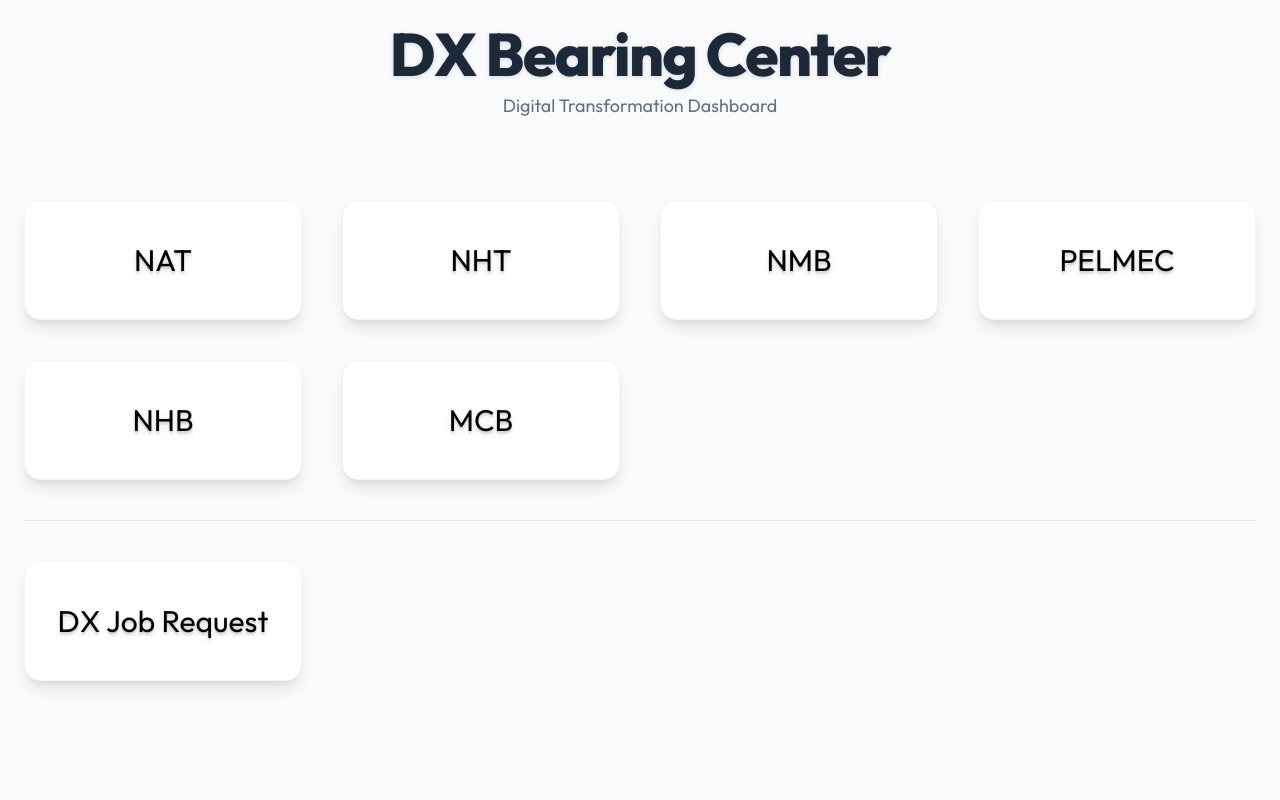
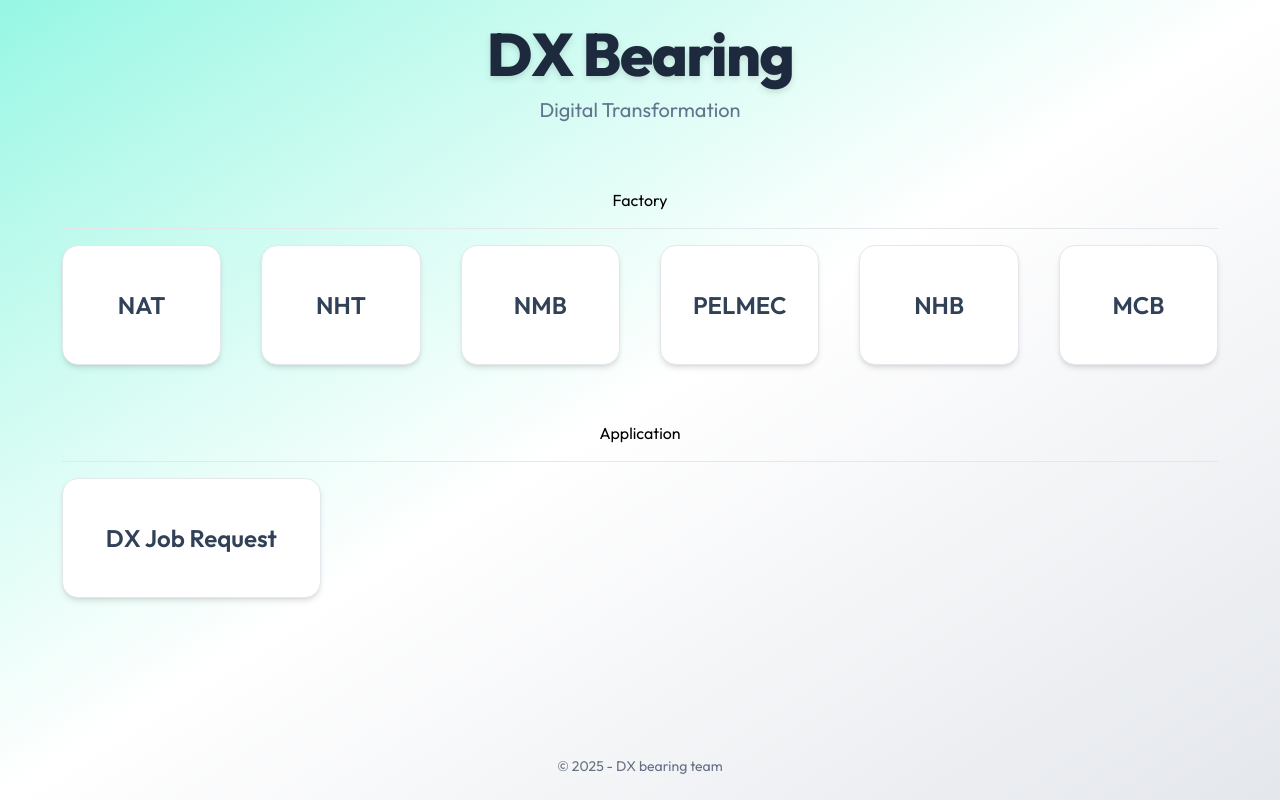
Before and after one commit to S-Suwachai/dx_requisition_frontend, a Next.js app: page / in a window 1280 px wide. Built offline with nearby package versions, Linux system fonts and the light colour scheme.

Commit message:
review css home page

```diff
--- a/src/app/(home)/layout.tsx
+++ b/src/app/(home)/layout.tsx
@@ -4,8 +4,11 @@ import React from "react";
 export default function AdminLayout({ children }: { children: React.ReactNode }) {
 
   return (
-    <div className="container mx-auto">
+    <div className="min-h-screen flex justify-center bg-gradient-to-br from-teal-200 via-white to-gray-200">
       <div className="p-4 mx-auto max-w-(--breakpoint-2xl) md:p-6">{children}</div>
+      <p className="absolute text-sm text-center text-gray-500 -translate-x-1/2 bottom-6 left-1/2 dark:text-gray-400">
+        &copy; 2025 - DX bearing team
+      </p>
     </div>
   );
 }
--- a/src/app/(home)/page.tsx
+++ b/src/app/(home)/page.tsx
@@ -2,18 +2,24 @@ import CardTitle from "@/components/common/CardTitle";
 import type { Metadata } from "next";
 
 export const metadata: Metadata = {
-  title: "DX Bearing Center",
-  description: "DX Bearing Center",
+  title: "DX Bearing",
+  description: "DX Bearing",
 };
 
 export default function Home() {
   return (
-    <div className="grid gap-10">
-      <div className="text-center mb-10">
-        <h1 className="text-4xl md:text-6xl font-extrabold text-gray-800 tracking-tight drop-shadow-sm">DX Bearing Center</h1>
-        <p className="text-lg mt-2 text-gray-500">Digital Transformation Dashboard</p>
+    <div className="grid gap-4">
+      <div className="text-center mb-12 px-4">
+        <h1 className="text-4xl md:text-6xl font-extrabold tracking-tight text-slate-800 drop-shadow-md">
+          DX Bearing
+        </h1>
+        <p className="text-lg md:text-xl mt-3 text-slate-500">
+          Digital Transformation
+        </p>
       </div>
-      <div className="grid grid-cols-1 sm:grid-cols-2 md:grid-cols-2 lg:grid-cols-3 xl:grid-cols-4 gap-8 md:gap-10">
+      <div className="text-center">Factory</div>
+      <hr />
+      <div className="grid grid-cols-1 sm:grid-cols-2 md:grid-cols-2 lg:grid-cols-3 xl:grid-cols-6 gap-8 md:gap-10 mb-10">
         <CardTitle title={"NAT"} />
         <CardTitle title={"NHT"} />
         <CardTitle title={"NMB"} />
@@ -21,8 +27,9 @@ export default function Home() {
         <CardTitle title={"NHB"} />
         <CardTitle title={"MCB"} />
       </div>
+      <div className="text-center">Application</div>
       <hr />
-      <div className="grid grid-cols-1 sm:grid-cols-2 md:grid-cols-2 lg:grid-cols-3 xl:grid-cols-4 gap-8 md:gap-10">
+      <div className="grid grid-cols-1 sm:grid-cols-2 md:grid-cols-2 lg:grid-cols-3 xl:grid-cols-4 gap-8 md:gap-10 mb-10">
         <CardTitle title={"DX Job Request"} />
       </div>
     </div>
--- a/src/components/common/CardTitle.tsx
+++ b/src/components/common/CardTitle.tsx
@@ -17,9 +17,9 @@ const CardTitle: React.FC<CardTitleProps> = ({ title }) => {
   return (
     <div
       onClick={handleClick}
-      className="h-30 flex items-center justify-center text-3xl text-shadow-lg rounded-2xl border border-gray-100 bg-white p-6 md:p-8
-                 shadow-lg transition-transform duration-700 ease-in-out transform
-                 hover:scale-105 hover:shadow-[0_10px_25px_rgba(0,0,0,0.15)]
+      className="h-30 flex items-center justify-center text-2xl font-semibold text-slate-700 rounded-2xl border border-gray-200 bg-white p-6 md:p-8
+                 shadow-md transition-transform duration-500 ease-in-out transform
+                 hover:scale-105 hover:shadow-[0_10px_25px_rgba(0,0,0,0.1)]
                  hover:border-gray-300 cursor-pointer"
     >
       {title}
```
